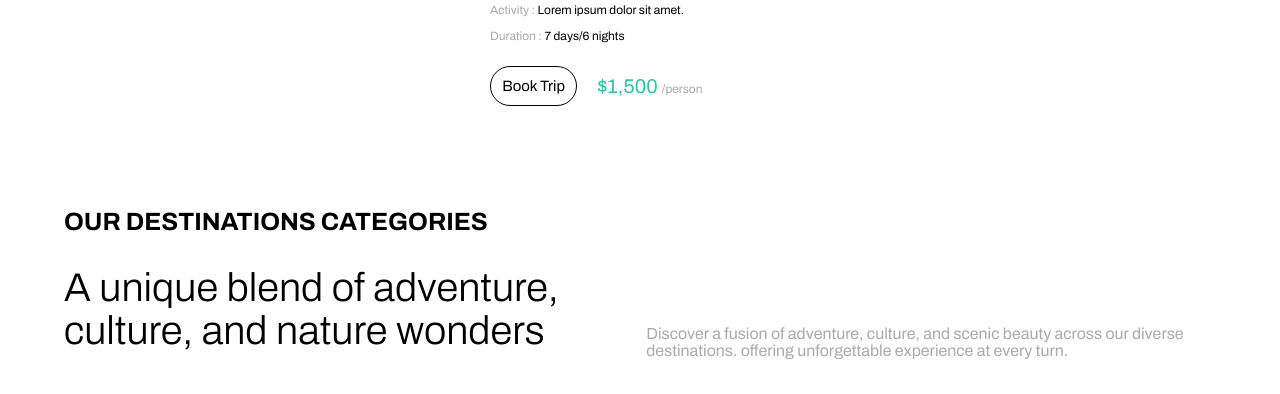
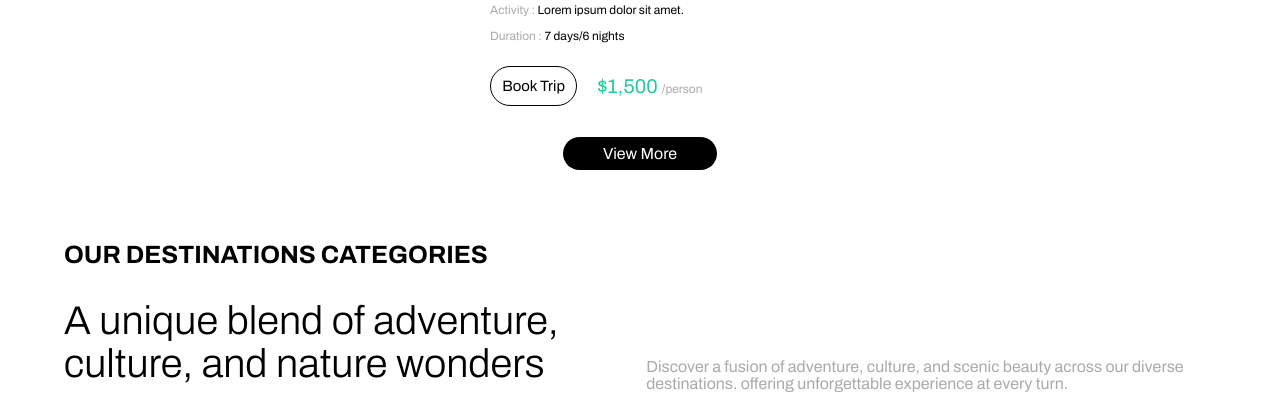
Before and after one commit to rachmatardico/wndrlnd, a plain HTML site: page index.html in a window 1280 px wide. Shown: the part 3290-3684 px from the top of the page. Drawn offline with Linux system fonts and the light colour scheme.

Commit message:
Add new cta button to see  more travel packages

```diff
--- a/index.html
+++ b/index.html
@@ -178,6 +178,7 @@
             </div>
           </div>
         </div>
+        <a href="#" class="cta-travel-more">View More</a>
       </div>
       <!-- The end of Travel Packages -->
 
--- a/style.css
+++ b/style.css
@@ -373,6 +373,18 @@ nav {
     font-size: 20px;
     color: #23caa0;
 }
+
+.container-travel-packages > a {
+    color: #fff;
+    text-decoration: none;
+    background-color: rgb(0, 0, 0);
+    padding: .5rem 1.2rem;
+    border-radius: 30px;
+    display: block;
+    width: 10%;
+    text-align: center;
+    margin: 0 auto;
+}
 /* The end of Travel Packages */
 
 /* Destinations styling */
```
